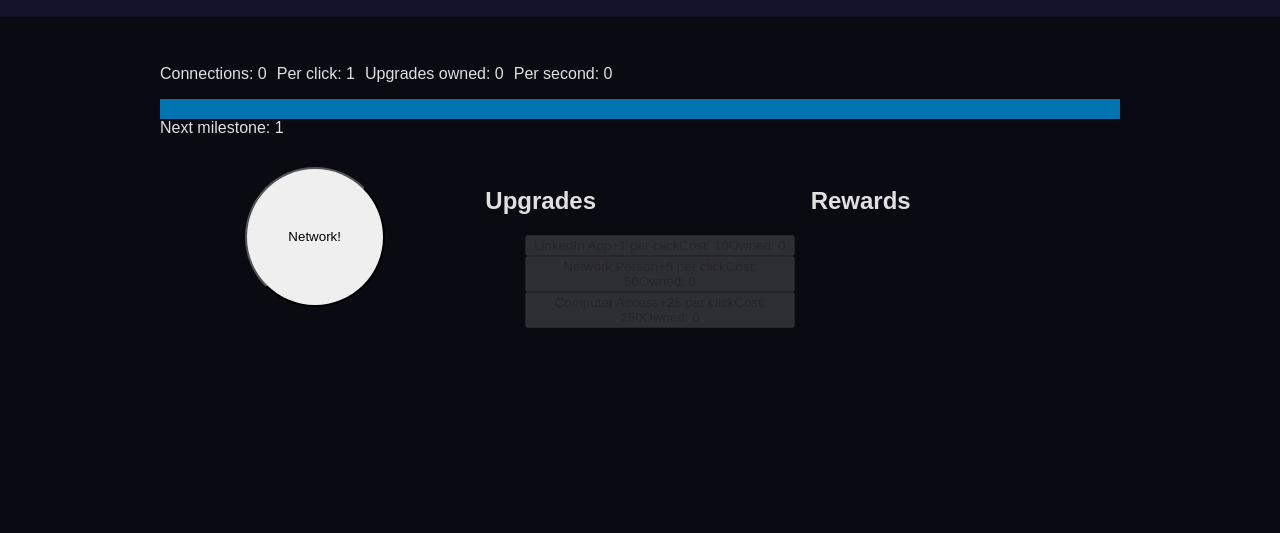
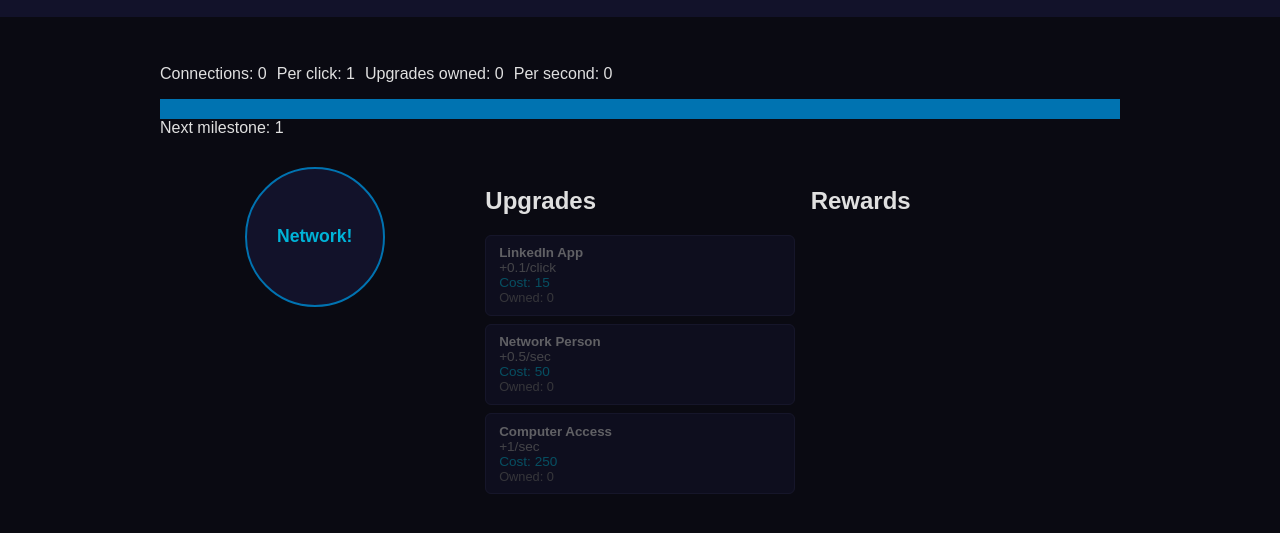
Before and after one commit to worriz416/Pair-Programming-ClickedIn, a plain HTML site: page index.html in a window 1280 px wide. Shown: the part 95-628 px from the top of the page. Drawn offline with Linux system fonts and the light colour scheme.

Commit message:
adjust balance

```diff
--- a/css/style.css
+++ b/css/style.css
@@ -50,15 +50,42 @@ main {
   width: 140px;
   height: 140px;
   border-radius: 50%;
+  border: 2px solid #0073b1;
+  background: #12122a;
+  color: #00b4d8;
+  font-size: 1.1rem;
+  font-weight: 700;
   cursor: pointer;
+}
+
+#upgrades-list {
+  list-style: none;
+  padding: 0;
+  display: flex;
+  flex-direction: column;
+  gap: 0.5rem;
 }
 
 .upgrade-btn {
   width: 100%;
+  padding: 0.6rem 0.8rem;
+  background: #161630;
+  border: 1px solid #2a2a50;
+  border-radius: 6px;
+  color: #e0e0e0;
+  text-align: left;
+  cursor: pointer;
 }
+
 .upgrade-btn:disabled {
   opacity: 0.4;
+  cursor: not-allowed;
 }
+
+.upgrade-name { display: block; font-weight: 700; }
+.upgrade-desc { display: block; font-size: 0.85rem; color: #999; }
+.upgrade-cost { display: block; font-size: 0.85rem; color: #00b4d8; }
+.upgrade-owned { display: block; font-size: 0.8rem; color: #777; }
 .reward-badge {
   opacity: 0.4;
 }
--- a/js/game.js
+++ b/js/game.js
@@ -1,14 +1,14 @@
 window.addEventListener("load", function () {
   // ========== MODEL ==========
 
-  var connections = 0;
-  var clickValue = 1;
-  var totalUpgradesOwned = 0;
+  let connections = 0;
+  let clickValue = 1;
+  let totalUpgradesOwned = 0;
 
   var upgrades = [
-    { name: "LinkedIn App", desc: "+1 per click", bonus: 1, baseCost: 10, multiplier: 1.5, owned: 0 },
-    { name: "Network Person", desc: "+5 per click", bonus: 5, baseCost: 50, multiplier: 1.5, owned: 0 },
-    { name: "Computer Access", desc: "+25 per click", bonus: 25, baseCost: 250, multiplier: 1.5, owned: 0 }
+    { name: "LinkedIn App", desc: "+0.1/click", bonus: 0, perSec: 0.1, baseCost: 15, multiplier: 1.5, owned: 0 },
+    { name: "Network Person", desc: "+0.5/sec", bonus: 0, perSec: 0.5, baseCost: 50, multiplier: 1.5, owned: 0 },
+    { name: "Computer Access", desc: "+1/sec", bonus: 0, perSec: 1, baseCost: 250, multiplier: 1.5, owned: 0 }
   ];
 
   // ========== DOM REFERENCES ==========
@@ -27,13 +27,21 @@ window.addEventListener("load", function () {
     return Math.floor(u.baseCost * Math.pow(u.multiplier, u.owned));
   }
 
+  function getPerSecond() {
+    var total = 0;
+    for (var i = 0; i < upgrades.length; i++) {
+      total += upgrades[i].perSec * upgrades[i].owned;
+    }
+    return total;
+  }
+
   // ========== VIEW ==========
 
   function updateView() {
-    consDisplay.textContent = "Connections: " + connections;
+    consDisplay.textContent = "Connections: " + Math.round(connections);
     clickValueDisplay.textContent = "Per click: " + clickValue;
     upgradesOwnedDisplay.textContent = "Upgrades owned: " + totalUpgradesOwned;
-    cpsDisplay.textContent = "Per second: 0";
+    cpsDisplay.textContent = "Per second: " + getPerSecond();
 
     var buttons = upgradesList.querySelectorAll(".upgrade-btn");
     for (var i = 0; i < upgrades.length; i++) {
@@ -62,7 +70,7 @@ window.addEventListener("load", function () {
 
   networkBtn.addEventListener("click", function () {
     connections += clickValue;
-    clickFeedback.textContent = "+" + clickValue + " connections!";
+    clickFeedback.textContent = "+" + Math.round(clickValue) + " connections!";
     updateView();
   });
 
@@ -84,4 +92,12 @@ window.addEventListener("load", function () {
 
   buildUpgradeButtons();
   updateView();
+
+  setInterval(function () {
+    var cps = getPerSecond();
+    if (cps > 0) {
+      connections += cps;
+      updateView();
+    }
+  }, 1000);
 });
```
